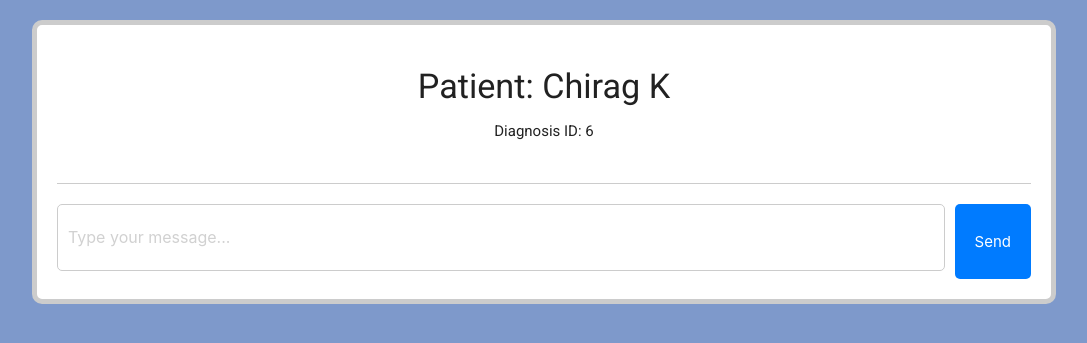
After one commit to biabbas/rxassist, a Django app: template rx-assist/core/templates/doctor/chatdr.html in a window 1280 px wide. The commit adds this page. Shown: the top 343 px of the page, without its empty margins (96-1183 px from the left). Run offline with Django 4.2, Linux system fonts and the light colour scheme; the template is opened without the code that fills it, so the values that code supplies are empty.

Commit message:
frontendchanges

```diff
--- /dev/null
+++ b/rx-assist/core/templates/doctor/chatdr.html
@@ -0,0 +1,106 @@
+<!DOCTYPE html>
+<html lang="en">
+<head>
+    <meta charset="UTF-8">
+    <meta name="viewport" content="width=device-width, initial-scale=1.0">
+    <title>Doctor Chat</title>
+    <link href="https://fonts.googleapis.com/css2?family=Roboto:wght@400;500;700&display=swap" rel="stylesheet">
+    <link rel="stylesheet" href="https://cdnjs.cloudflare.com/ajax/libs/materialize/1.0.0/css/materialize.min.css">
+    <style>
+        /* CSS styles for Doctor Chat Page */
+        body {
+            font-family: 'Roboto', sans-serif;
+            background-color: #7e99cb;
+        }
+        .chat-container {
+            width: 80%;
+            margin: 20px auto;
+            border: 5px solid #ccc;
+            padding: 20px;
+            border-radius: 10px;
+            background-color: #ffffff;
+            position: relative;
+        }
+        .patient-info {
+            text-align: center;
+            margin-bottom: 20px;
+        }
+        .chat-messages {
+            max-height: 250px;
+            overflow-y: scroll;
+            margin-bottom: 20px;
+            padding-bottom: 20px;
+            border-bottom: 1px solid #ccc;
+        }
+        .message {
+            margin-bottom: 10px;
+        }
+        .message.sender {
+            text-align: right;
+        }
+        .message.receiver {
+            text-align: left;
+        }
+        .message p {
+            background: #e3f2fd;
+            padding: 10px;
+            border-radius: 10px;
+            display: inline-block;
+            max-width: 70%;
+        }
+        .chat-input {
+            display: flex;
+        }
+        .chat-input input[type="text"] {
+            flex: 1;
+            padding: 10px;
+            border: 1px solid #ccc;
+            border-radius: 5px;
+        }
+        .chat-input button {
+            padding: 10px 20px;
+            background-color: #007bff;
+            color: #fff;
+            border: none;
+            border-radius: 5px;
+            cursor: pointer;
+            margin-left: 10px;
+        }
+    </style>
+</head>
+<body>
+    <div class="chat-container">
+        <div class="patient-info">
+            <h4>Patient: Chirag K</h4>
+            <p>Diagnosis ID: 6</p>
+        </div>
+        <div class="chat-messages" id="chat-messages">
+            <!-- Chat messages will appear here -->
+        </div>
+        <div class="chat-input">
+            <input type="text" id="message-input" placeholder="Type your message...">
+            <button id="send-message">Send</button>
+        </div>
+    </div>
+
+    <script src="https://cdnjs.cloudflare.com/ajax/libs/materialize/1.0.0/js/materialize.min.js"></script>
+    <script>
+        // JavaScript for Doctor Chat Page
+        document.addEventListener('DOMContentLoaded', function() {
+            // Function to send message
+            document.getElementById('send-message').addEventListener('click', function() {
+                const messageInput = document.getElementById('message-input').value;
+                if (messageInput.trim() !== '') {
+                    const message = `
+                        <div class="message sender">
+                            <p>${messageInput}</p>
+                        </div>
+                    `;
+                    document.getElementById('chat-messages').innerHTML += message;
+                    document.getElementById('message-input').value = '';
+                }
+            });
+        });
+    </script>
+</body>
+</html>
```
Also changed, not shown: rx-assist/core/templates/doctor/result.html (+4 -6 lines), rx-assist/core/templates/patient/chatpatient.html (added, +106 -0 lines).
